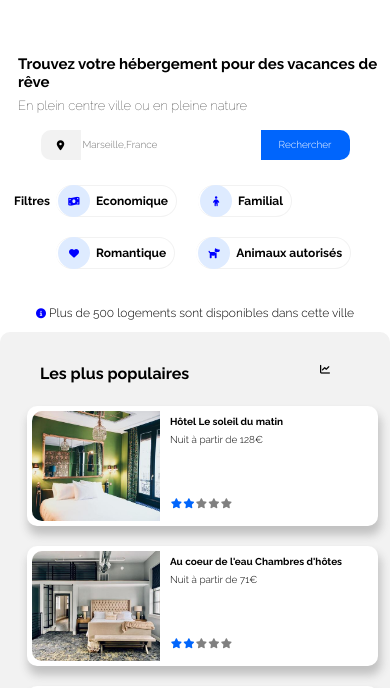
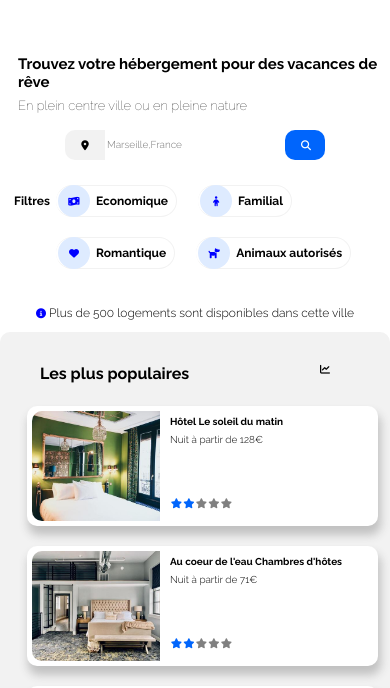
Before and after one commit to Sarahelba/Projet2, a plain HTML site: page Réservia/index.html in a window 390 px wide. Shown: the part 152-840 px from the top of the page. Drawn offline with Linux system fonts and the light colour scheme.

Commit message:
bouton recherche

```diff
--- a/Réservia/index.html
+++ b/Réservia/index.html
@@ -47,6 +47,7 @@
           </div>
           <div id="rechercher">
             <input type="submit" value="Rechercher" />
+            <i class="fas fa-search" id="loupe"></i>
           </div>
         </form>
       </div>
--- a/Réservia/style.css
+++ b/Réservia/style.css
@@ -456,10 +456,16 @@ footer h1 {
 .nav2 li:hover {
   background-color: #f2f2f2;
 }
+/*loupe*/
+#rechercher i {
+  visibility: hidden;
+}
+/********/
 
 @media (max-width: 820px) {
   /*style smartphones et petites tablettes en portrait*/
   /*Barre de navigation du haut*/
+
   body {
     margin: 0;
   }
@@ -644,6 +650,22 @@ footer h1 {
     margin: 20px;
     padding-right: 0;
   }
+  input[value="Rechercher"] {
+    font-size: 0;
+  }
+  /*loupe*/
+  #rechercher i {
+    visibility: visible;
+    position: absolute;
+    margin-left: -24px;
+    margin-top: 10px;
+    color: white;
+  }
+  input[type="submit"] {
+    width: 40px;
+    border-radius: 10px;
+  }
+  /******/
 }
 
 @media (min-width: 820px) and (max-width: 1366px) {
```
